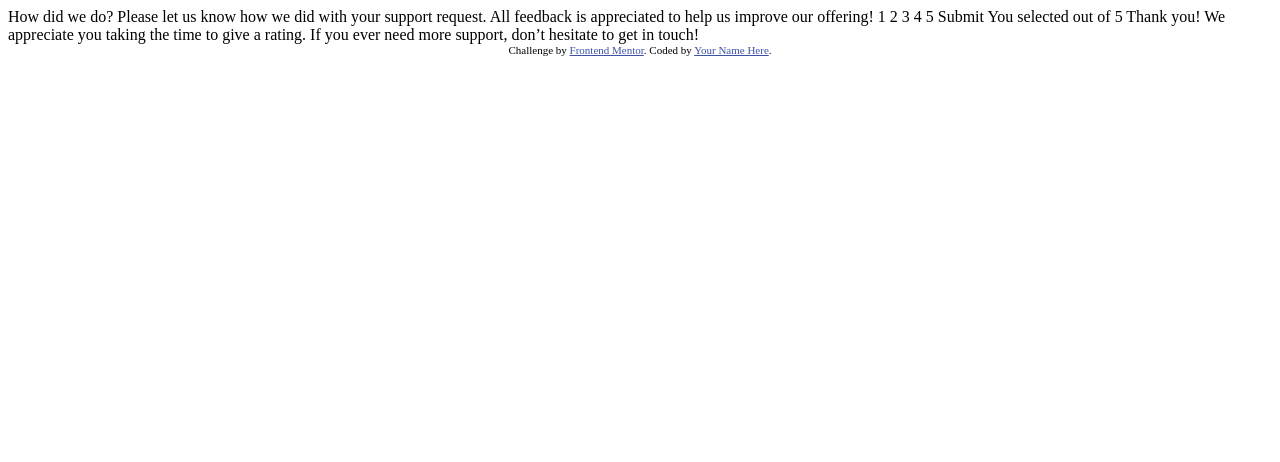
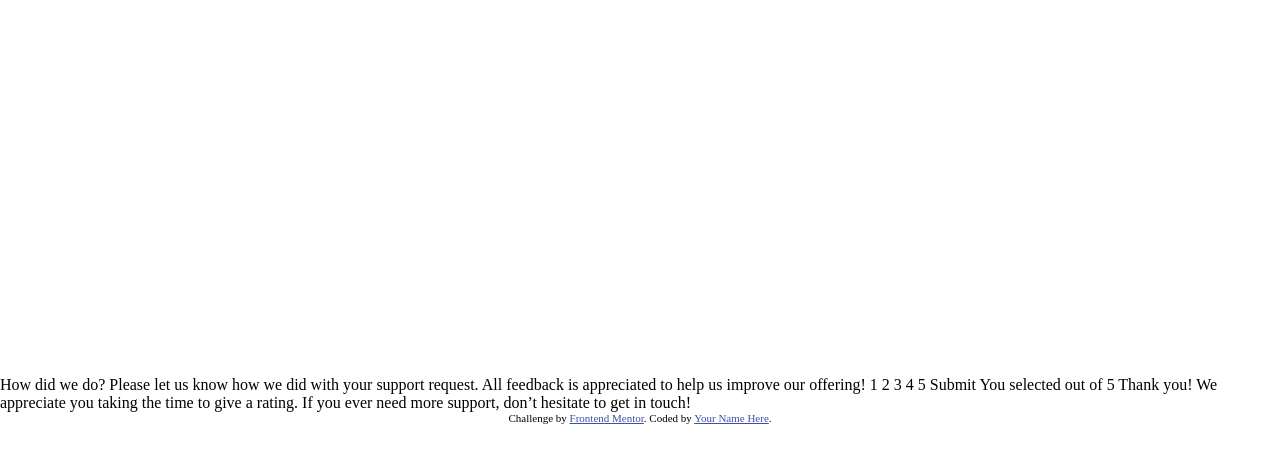
Before and after one commit to L3fd/interactive-rating-component-main, a plain HTML site: page index.html in a window 1280 px wide. Drawn offline with Linux system fonts and the light colour scheme.

Commit message:
feat: add initial css setup and linked it in html

```diff
--- a/index.html
+++ b/index.html
@@ -5,16 +5,17 @@
   <meta name="viewport" content="width=device-width, initial-scale=1.0"> <!-- displays site properly based on user's device -->
 
   <link rel="icon" type="image/png" sizes="32x32" href="./images/favicon-32x32.png">
+  <link rel="stylesheet" href="./style.css">
 
   <title>Frontend Mentor | Interactive rating component</title>
 
   <!-- Feel free to remove these styles or customise in your own stylesheet 👍 -->
   <style>
-    .attribution { font-size: 11px; text-align: center; }
-    .attribution a { color: hsl(228, 45%, 44%); }
+
   </style>
 </head>
 <body>
+<div class="container">
 
     <!-- Rating state start -->
 
@@ -45,5 +46,6 @@
       Challenge by <a href="https://www.frontendmentor.io?ref=challenge" target="_blank">Frontend Mentor</a>.
       Coded by <a href="#">Your Name Here</a>.
     </div>
+</div>
 </body>
 </html>
--- /dev/null
+++ b/style.css
@@ -0,0 +1,38 @@
+@import url("https://fonts.googleapis.com/css2?family=Overpass:wght@400;700&display=swap");
+
+:root {
+	--clr-bg: hsl(216, 12%, 8%);
+	--primary-500: hsl(213, 19%, 18%);
+	--accent-500: hsl(25, 97%, 53%);
+	--white: hsl(0, 0%, 100%);
+	--gray-300: hsl(217, 12%, 63%);
+	--gray-500: hsla(216, 12%, 54%, 0.103);
+
+	--ff-primary: "Overpass", sans-serif;
+	--ff-secondary: "Open Sans", sans-serif;
+	--fw-400: 400;
+	--fw-700: 600;
+}
+
+*,
+*::before,
+*::after {
+	margin: 0;
+	padding: 0;
+	box-sizing: border-box;
+}
+
+body {
+	display: grid;
+	height: 100vh;
+	place-items: center;
+}
+
+/* Atribution section provided by Frontend Mentor */
+.attribution {
+	font-size: 11px;
+	text-align: center;
+}
+.attribution a {
+	color: hsl(228, 45%, 44%);
+}
```
Lines whose indentation alone changed are shown as unchanged.
